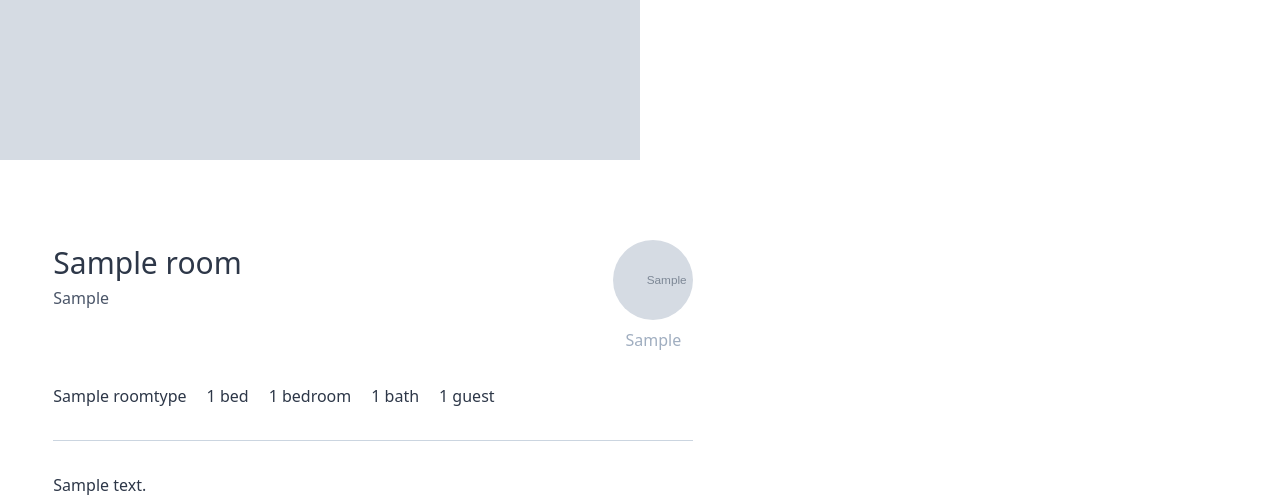
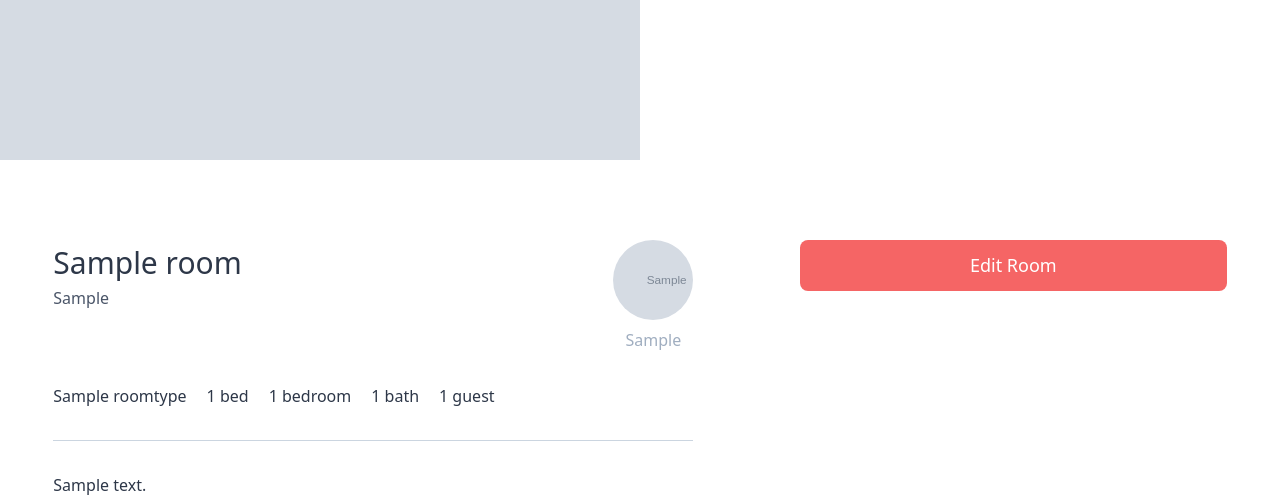
Before and after one commit to yswoo99/airbnb-clone, a Django app: page /rooms/1 in a window 1280 px wide. Shown: the part 516-1015 px from the top of the page. Run offline with Django 3.2, Linux system fonts and the light colour scheme; a user stored in the database is signed in; tables that the repository leaves empty hold one stand-in row (values such as "Sample post"); grey boxes marked "Sample" are stand-in pictures; style sheets or scripts are compiled from the project's sources; parts of the project's set-up code (start-up, migrations or seed data) failed here and were passed over; some libraries are stand-ins or nearby versions.

Commit message:
Finished by 23.4 - update/delete/edit room photo

```diff
--- a/config/settings.py
+++ b/config/settings.py
@@ -148,3 +148,7 @@ EMAIL_USE_TLS = True
 EMAIL_PORT = 587
 EMAIL_FROM = os.environ.get("FROM_NAVER")
 # DEFAULT_FROM_MAIL = os.environ.get("NAVER_USERNAME")
+
+# Auth
+
+LOGIN_URL = "/users/login/"
--- a/rooms/urls.py
+++ b/rooms/urls.py
@@ -6,6 +6,18 @@ app_name = "rooms"
 
 urlpatterns = [
     path("<int:pk>", views.RoomDetail.as_view(), name="detail"),
+    path("<int:pk>/edit/", views.EditRoomView.as_view(), name="edit"),
+    path("<int:pk>/photos/", views.RoomPhotosView.as_view(), name="photos"),
+    path(
+        "<int:room_pk>/photos/<int:photo_pk>/delete/",
+        views.delete_photo,
+        name="delete-photo",
+    ),
+    path(
+        "<int:room_pk>/photos/<int:photo_pk>/edit/",
+        views.EditPhotoView.as_view(),
+        name="edit-photo",
+    ),
     path("search/", views.SearchView.as_view(), name="search"),
     # path("search/", views.search, name="search"),
-    ]
+]
--- a/rooms/views.py
+++ b/rooms/views.py
@@ -1,9 +1,14 @@
 # from django.utils import timezone
-# from django.http import Http404
+from django.http import Http404
+
 # from django_countries import countries
-from django.views.generic import ListView, DetailView, View
-from django.shortcuts import render
+from django.views.generic import ListView, DetailView, View, UpdateView
+from django.shortcuts import render, redirect, reverse
 from django.core.paginator import Paginator
+from django.contrib.auth.decorators import login_required
+from django.contrib import messages
+from django.contrib.messages.views import SuccessMessageMixin
+from users import mixins as user_mixins
 from . import forms, models
 
 
@@ -130,6 +135,78 @@ class SearchView(View):
         return render(request, "rooms/search.html", {"form": form})
 
 
+class EditRoomView(user_mixins.LoggedInOnlyView, UpdateView):
+
+    model = models.Room
+    template_name = "rooms/room_edit.html"
+    fields = (
+        "name",
+        "description",
+        "country",
+        "city",
+        "price",
+        "address",
+        "guests",
+        "beds",
+        "bedroom",
+        "baths",
+        "check_in",
+        "check_out",
+        "instant_book",
+        "room_type",
+        "amenities",
+        "facilities",
+        "house_rules",
+    )
+
+    def get_object(self, queryset=None):
+        room = super().get_object(queryset=queryset)
+        if room.host.pk != self.request.user.pk:
+            raise Http404()
+        return room
+
+
+class RoomPhotosView(user_mixins.LoggedInOnlyView, DetailView):
+
+    model = models.Room
+    template_name = "rooms/room_photos.html"
+
+    def get_object(self, queryset=None):
+        room = super().get_object(queryset=queryset)
+        if room.host.pk != self.request.user.pk:
+            raise Http404()
+        return room
+
+
+@login_required
+def delete_photo(request, room_pk, photo_pk):
+    user = request.user
+
+    try:
+        room = models.Room.objects.get(pk=room_pk)
+        if room.host.pk != user.pk:
+            messages.error(request, "Cant delete that photo")
+        else:
+            models.Photo.objects.filter(pk=photo_pk).delete()
+            messages.success(request, "Photo Deleted")
+        return redirect(reverse("rooms:photos", kwargs={"pk": room_pk}))
+    except models.Room.DoesNotExist:
+        return redirect(reverse("core:home"))
+
+
+class EditPhotoView(user_mixins.LoggedInOnlyView, SuccessMessageMixin, UpdateView):
+
+    model = models.Photo
+    template_name = "rooms/photo_edit.html"
+    pk_url_kwarg = "photo_pk"
+    success_message = "Photo Updated"
+    fields = ("caption",)
+
+    def get_success_url(self):
+        room_pk = self.kwargs.get("room_pk")
+        return reverse("rooms:photos", kwargs={"pk": room_pk})
+
+
 """
 def search(request):
 
--- a/templates/rooms/room_detail.html
+++ b/templates/rooms/room_detail.html
@@ -36,7 +36,7 @@
             </div>
             <p class="border-section">
                 {{room.description}}
-            <p>
+            </p>
             <div class="border-section">
                 <h4 class="font-bold text-lg mb-5">Amenities</h4>
                 {% for a in room.amenities.all %}
@@ -86,7 +86,11 @@
                 </div>
             </div>
         </div>
-        <div class="w-1/3"></div>
+        <div class="w-1/3">
+            {% if room.host == user %}
+                <a href="{% url 'rooms:edit' room.pk %}" class="btn-link block">Edit Room</a>
+            {% endif %}
+        </div>
     </div>
 
 {% endblock content %}
```
Also changed, not shown: templates/mixins/room/room_form.html (added, +15 -0 lines), templates/mixins/room/room_input.html (added, +9 -0 lines), templates/rooms/photo_edit.html (added, +17 -0 lines), templates/rooms/room_edit.html (added, +21 -0 lines), templates/rooms/room_photos.html (added, +31 -0 lines).
